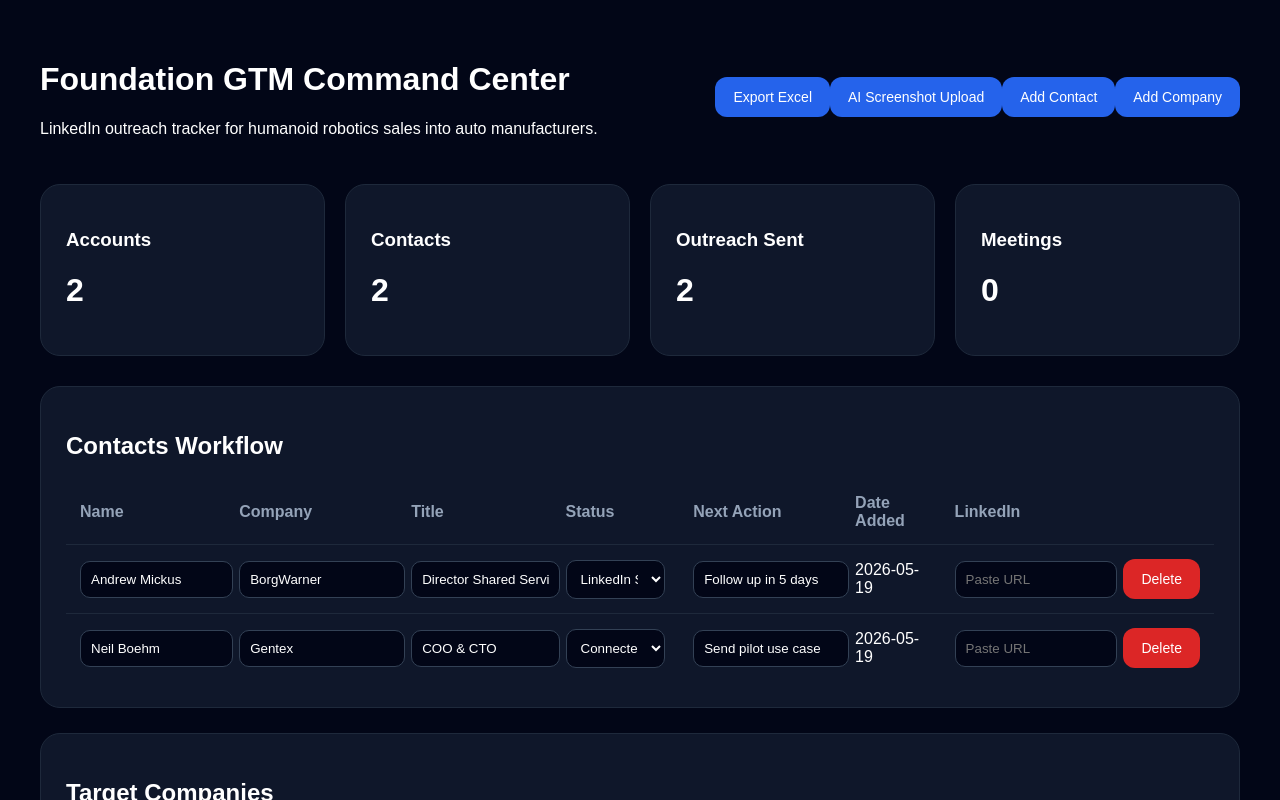
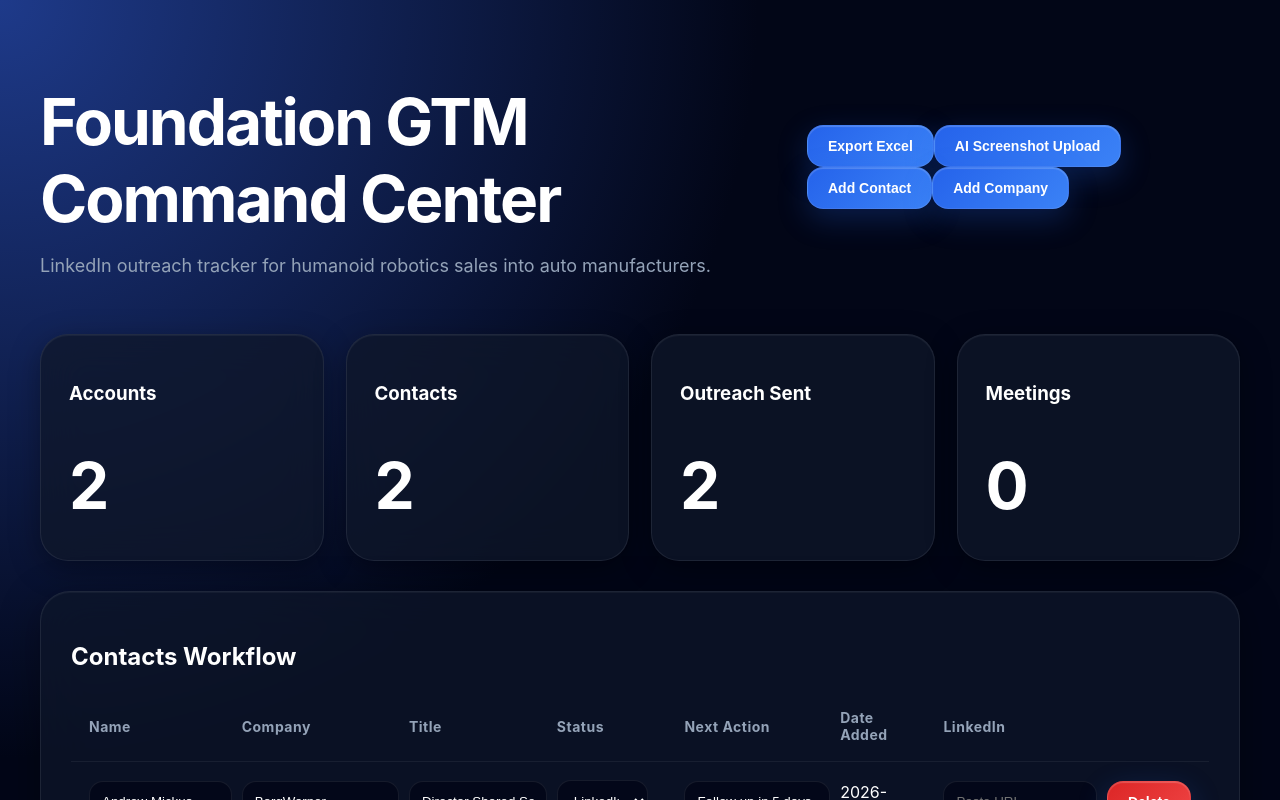
Before and after one commit to danicayuen-foundation/foundation-crm-clean, a React (Vite) app: page / in a window 1280 px wide. Shown: the top 800 px of the page. Built offline with nearby package versions, Linux system fonts and the light colour scheme.

Commit message:
Update style.css

```diff
--- a/src/style.css
+++ b/src/style.css
@@ -1,8 +1,12 @@
 body {
   margin: 0;
-  font-family: Arial, sans-serif;
-  background: #020617;
+  font-family: -apple-system, BlinkMacSystemFont, sans-serif;
+  background:
+    radial-gradient(circle at top left, #1e3a8a 0%, #020617 40%),
+    radial-gradient(circle at bottom right, #2563eb33 0%, transparent 40%),
+    #020617;
   color: white;
+  min-height: 100vh;
 }
 
 .page {
@@ -13,49 +17,116 @@ body {
   display: flex;
   justify-content: space-between;
   align-items: center;
-  margin-bottom: 30px;
+  margin-bottom: 40px;
 }
 
 .topButtons {
   display: flex;
-  gap: 10px;
+  gap: 12px;
+  flex-wrap: wrap;
 }
 
 button {
-  background: #2563eb;
-  border: none;
+  background: linear-gradient(135deg, #2563eb, #3b82f6);
+  border: 1px solid rgba(255,255,255,0.1);
   color: white;
-  padding: 12px 18px;
-  border-radius: 12px;
+  padding: 12px 20px;
+  border-radius: 16px;
   cursor: pointer;
   font-size: 14px;
+  font-weight: 600;
+
+  backdrop-filter: blur(14px);
+
+  box-shadow:
+    0 10px 30px rgba(37,99,235,0.25),
+    inset 0 1px 1px rgba(255,255,255,0.2);
+
+  transition:
+    transform 0.15s ease,
+    box-shadow 0.2s ease,
+    background 0.3s ease;
+}
+
+button:hover {
+  transform: translateY(-2px) scale(1.02);
+
+  box-shadow:
+    0 16px 40px rgba(59,130,246,0.4),
+    inset 0 1px 1px rgba(255,255,255,0.2);
+}
+
+button:active {
+  transform: scale(0.96);
+
+  animation: vibrate 0.15s linear;
+}
+
+@keyframes vibrate {
+  0% { transform: scale(0.96) translateX(0px); }
+  25% { transform: scale(0.96) translateX(-1px); }
+  50% { transform: scale(0.96) translateX(1px); }
+  75% { transform: scale(0.96) translateX(-1px); }
+  100% { transform: scale(0.96) translateX(0px); }
 }
 
 .statsGrid {
   display: grid;
   grid-template-columns: repeat(4, 1fr);
-  gap: 20px;
+  gap: 22px;
   margin-bottom: 30px;
 }
 
 .statCard {
-  background: #0f172a;
-  border: 1px solid #1e293b;
-  border-radius: 20px;
-  padding: 25px;
+  background: rgba(15,23,42,0.75);
+
+  backdrop-filter: blur(20px);
+
+  border: 1px solid rgba(255,255,255,0.08);
+
+  border-radius: 28px;
+
+  padding: 28px;
+
+  box-shadow:
+    0 8px 30px rgba(0,0,0,0.35),
+    inset 0 1px 1px rgba(255,255,255,0.06);
+
+  transition:
+    transform 0.25s ease,
+    box-shadow 0.25s ease;
+}
+
+.statCard:hover {
+  transform: translateY(-5px);
+
+  box-shadow:
+    0 20px 50px rgba(37,99,235,0.2),
+    inset 0 1px 1px rgba(255,255,255,0.06);
 }
 
 .statCard h2 {
   margin: 0;
-  font-size: 42px;
+  font-size: 52px;
+  font-weight: 700;
 }
 
 .card {
-  background: #0f172a;
-  border: 1px solid #1e293b;
-  border-radius: 20px;
-  padding: 25px;
-  margin-bottom: 25px;
+  background: rgba(15,23,42,0.72);
+
+  backdrop-filter: blur(24px);
+
+  border: 1px solid rgba(255,255,255,0.08);
+
+  border-radius: 30px;
+
+  padding: 30px;
+
+  margin-bottom: 30px;
+
+  box-shadow:
+    0 10px 40px rgba(0,0,0,0.35),
+    inset 0 1px 1px rgba(255,255,255,0.05);
 }
 
 table {
@@ -65,27 +136,51 @@ table {
 
 th {
   text-align: left;
-  padding: 14px;
+  padding: 18px;
   color: #94a3b8;
+  font-size: 14px;
+  letter-spacing: 0.5px;
 }
 
 td {
-  padding: 14px;
-  border-top: 1px solid #1e293b;
+  padding: 18px;
+  border-top: 1px solid rgba(255,255,255,0.06);
 }
 
 input,
 select {
-  background: #020617;
-  border: 1px solid #334155;
+  background: rgba(2,6,23,0.8);
+
+  border: 1px solid rgba(255,255,255,0.08);
+
   color: white;
-  padding: 10px;
-  border-radius: 10px;
+
+  padding: 12px;
+
+  border-radius: 14px;
+
   width: 100%;
+
+  transition:
+    border 0.2s ease,
+    box-shadow 0.2s ease,
+    transform 0.15s ease;
+}
+
+input:focus,
+select:focus {
+  outline: none;
+
+  border: 1px solid #3b82f6;
+
+  box-shadow:
+    0 0 0 4px rgba(59,130,246,0.2);
+
+  transform: scale(1.01);
 }
 
 .deleteBtn {
-  background: #dc2626;
+  background: linear-gradient(135deg, #dc2626, #ef4444);
 }
 
 .companyGrid {
@@ -95,8 +190,38 @@ select {
 }
 
 .companyCard {
-  background: #020617;
-  border: 1px solid #1e293b;
-  border-radius: 16px;
-  padding: 20px;
+  background: rgba(2,6,23,0.8);
+
+  border: 1px solid rgba(255,255,255,0.06);
+
+  border-radius: 24px;
+
+  padding: 24px;
+
+  backdrop-filter: blur(20px);
+
+  box-shadow:
+    0 10px 30px rgba(0,0,0,0.35);
+
+  transition:
+    transform 0.25s ease,
+    box-shadow 0.25s ease;
 }
+
+.companyCard:hover {
+  transform: translateY(-5px);
+
+  box-shadow:
+    0 20px 50px rgba(59,130,246,0.2);
+}
+
+h1 {
+  font-size: 64px;
+  margin-bottom: 8px;
+  letter-spacing: -2px;
+}
+
+p {
+  color: #94a3b8;
+  font-size: 18px;
+}
```
